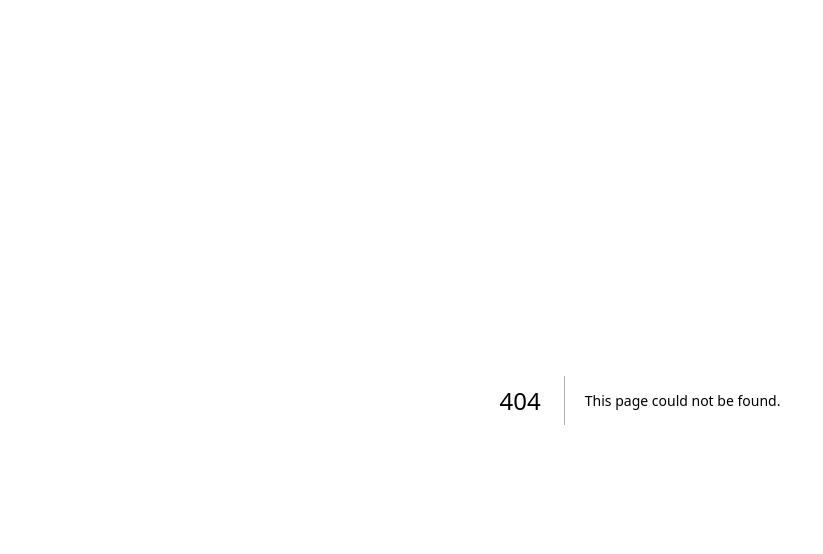
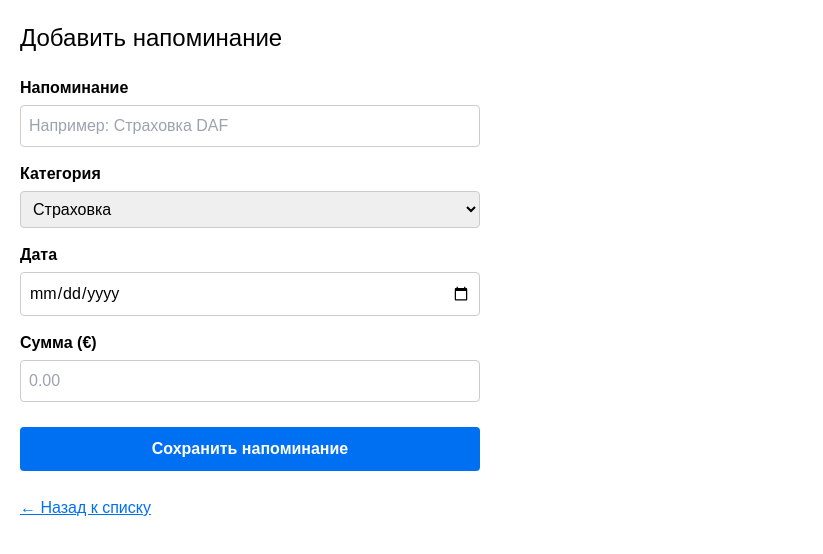
Before and after one commit to kru4ara/logistics-new, a Next.js app: page /reminders/new in a window 1280 px wide. Before the commit this address had no page. Shown: the top 554 px of the page, without its empty margins (0-823 px from the left). Built offline with nearby package versions, Linux system fonts and the light colour scheme; no server answers.

Commit message:
Add files via upload

```diff
--- /dev/null
+++ b/app/reminders/new/page.tsx
@@ -0,0 +1,110 @@
+import { supabase } from '../../../lib/supabaseClient';
+import { redirect } from 'next/navigation';
+
+async function createReminder(formData: FormData) {
+  'use server';
+
+  const title = formData.get('title') as string;
+  const category = formData.get('category') as string;
+  const dueDate = formData.get('due_date') as string;
+  const amount = parseFloat(formData.get('amount') as string) || 0;
+
+  const { error } = await supabase
+    .from('reminders')
+    .insert([
+      {
+        title: title,
+        category: category,
+        due_date: dueDate,
+        amount: amount,
+        status: 'active'
+      }
+    ]);
+
+  if (error) {
+    throw new Error(`Ошибка добавления: ${error.message}`);
+  }
+
+  redirect('/reminders');
+}
+
+export default function NewReminderPage() {
+  return (
+    <div style={{ padding: '20px', fontFamily: 'sans-serif', maxWidth: '500px' }}>
+      <h1 style={{ fontSize: '24px' }}>Добавить напоминание</h1>
+
+      <form action={createReminder} style={{ display: 'flex', flexDirection: 'column', gap: '15px', marginTop: '20px' }}>
+        <div>
+          <label htmlFor="title" style={{ display: 'block', fontWeight: 'bold' }}>Напоминание</label>
+          <input
+            type="text"
+            id="title"
+            name="title"
+            placeholder="Например: Страховка DAF"
+            required
+            style={{ width: '100%', padding: '8px', marginTop: '5px', borderRadius: '4px', border: '1px solid #ccc' }}
+          />
+        </div>
+
+        <div>
+          <label htmlFor="category" style={{ display: 'block', fontWeight: 'bold' }}>Категория</label>
+          <select
+            id="category"
+            name="category"
+            required
+            style={{ width: '100%', padding: '8px', marginTop: '5px', borderRadius: '4px', border: '1px solid #ccc' }}
+          >
+            <option value="insurance">Страховка</option>
+            <option value="inspection">Техосмотр</option>
+            <option value="driver_doc">Документы водителя</option>
+            <option value="payment_to_contractor">Подрядчик</option>
+            <option value="accounting">Бухгалтерия</option>
+          </select>
+        </div>
+
+        <div>
+          <label htmlFor="due_date" style={{ display: 'block', fontWeight: 'bold' }}>Дата</label>
+          <input
+            type="date"
+            id="due_date"
+            name="due_date"
+            required
+            style={{ width: '100%', padding: '8px', marginTop: '5px', borderRadius: '4px', border: '1px solid #ccc' }}
+          />
+        </div>
+
+        <div>
+          <label htmlFor="amount" style={{ display: 'block', fontWeight: 'bold' }}>Сумма (€)</label>
+          <input
+            type="number"
+            id="amount"
+            name="amount"
+            step="0.01"
+            placeholder="0.00"
+            style={{ width: '100%', padding: '8px', marginTop: '5px', borderRadius: '4px', border: '1px solid #ccc' }}
+          />
+        </div>
+
+        <button
+          type="submit"
+          style={{
+            marginTop: '10px',
+            padding: '10px',
+            backgroundColor: '#0070f3',
+            color: 'white',
+            border: 'none',
+            borderRadius: '4px',
+            cursor: 'pointer',
+            fontWeight: 'bold'
+          }}
+        >
+          Сохранить напоминание
+        </button>
+
+        <a href="/reminders" style={{ marginTop: '10px', color: '#0070f3', textDecoration: 'underline' }}>
+          ← Назад к списку
+        </a>
+      </form>
+    </div>
+  );
+}
--- /dev/null
+++ b/app/reminders/page.tsx
@@ -0,0 +1,124 @@
+import { supabase } from '../lib/supabaseClient';
+import { Button } from '@/components/ui/button';
+import { Card, CardContent, CardHeader, CardTitle } from '@/components/ui/card';
+
+// Функция, которая подсчитывает дни до даты
+function getDaysUntil(dateString: string | null) {
+  if (!dateString) return null;
+  const today = new Date();
+  const targetDate = new Date(dateString);
+  const diffTime = targetDate.getTime() - today.getTime();
+  const diffDays = Math.ceil(diffTime / (1000 * 60 * 60 * 24));
+  return diffDays;
+}
+
+export default async function RemindersPage() {
+  const { data: reminders, error } = await supabase
+    .from('reminders')
+    .select('*')
+    .order('due_date', { ascending: true });
+
+  if (error) {
+    return <div>Ошибка загрузки: {error.message}</div>;
+  }
+
+  return (
+    <main className="min-h-screen bg-gray-50 p-8">
+      <div className="max-w-6xl mx-auto space-y-8">
+        <div className="flex justify-between items-center">
+          <h1 className="text-3xl font-bold tracking-tight text-gray-900">⏰ Напоминания</h1>
+          <Button asChild>
+            <a href="/reminders/new">+ Добавить напоминание</a>
+          </Button>
+        </div>
+
+        <div className="grid gap-6 md:grid-cols-3">
+          <Card className="bg-white shadow-sm border-0">
+            <CardHeader className="pb-2">
+              <CardTitle className="text-sm font-medium text-gray-500">Сроки истекли</CardTitle>
+            </CardHeader>
+            <CardContent>
+              <div className="text-2xl font-bold text-red-600">
+                {reminders?.filter(r => getDaysUntil(r.due_date) !== null && getDaysUntil(r.due_date) < 0).length || 0}
+              </div>
+            </CardContent>
+          </Card>
+
+          <Card className="bg-white shadow-sm border-0">
+            <CardHeader className="pb-2">
+              <CardTitle className="text-sm font-medium text-gray-500">Просрочено (0-30 дней)</CardTitle>
+            </CardHeader>
+            <CardContent>
+              <div className="text-2xl font-bold text-orange-500">
+                {reminders?.filter(r => getDaysUntil(r.due_date) !== null && getDaysUntil(r.due_date) >= 0 && getDaysUntil(r.due_date) < 30).length || 0}
+              </div>
+            </CardContent>
+          </Card>
+
+          <Card className="bg-white shadow-sm border-0">
+            <CardHeader className="pb-2">
+              <CardTitle className="text-sm font-medium text-gray-500">Сроки в порядке</CardTitle>
+            </CardHeader>
+            <CardContent>
+              <div className="text-2xl font-bold text-green-600">
+                {reminders?.filter(r => getDaysUntil(r.due_date) !== null && getDaysUntil(r.due_date) >= 30).length || 0}
+              </div>
+            </CardContent>
+          </Card>
+        </div>
+
+        <table style={{ width: '100%', borderCollapse: 'collapse' }}>
+          <thead>
+            <tr style={{ textAlign: 'left', borderBottom: '2px solid #ddd' }}>
+              <th style={{ padding: '10px' }}>Напоминание</th>
+              <th style={{ padding: '10px' }}>Категория</th>
+              <th style={{ padding: '10px' }}>Дата</th>
+              <th style={{ padding: '10px' }}>Осталось дней</th>
+              <th style={{ padding: '10px' }}>Статус</th>
+            </tr>
+          </thead>
+          <tbody>
+            {reminders?.map((r) => {
+              const daysLeft = getDaysUntil(r.due_date);
+              return (
+                <tr key={r.id} style={{ borderBottom: '1px solid #eee' }}>
+                  <td style={{ padding: '10px' }}>{r.title}</td>
+                  <td style={{ padding: '10px' }}>
+                    {r.category === 'insurance' ? '🚗 Страховка' :
+                     r.category === 'inspection' ? '🔧 Техосмотр' :
+                     r.category === 'driver_doc' ? '📄 Документы водителя' :
+                     r.category === 'payment_to_contractor' ? '🚛 Подрядчик' :
+                     r.category === 'accounting' ? '💰 Бухгалтерия' : r.category}
+                  </td>
+                  <td style={{ padding: '10px' }}>{r.due_date || '-'}</td>
+                  <td style={{ padding: '10px' }}>
+                    {daysLeft !== null ? (
+                      <span style={{
+                        color: daysLeft < 0 ? 'red' : daysLeft < 30 ? 'orange' : 'green',
+                        fontWeight: 'bold'
+                      }}>
+                        {daysLeft} дн.
+                      </span>
+                    ) : '-'}
+                  </td>
+                  <td style={{ padding: '10px' }}>
+                    <span style={{
+                      padding: '4px 8px',
+                      borderRadius: '4px',
+                      backgroundColor:
+                        daysLeft !== null && daysLeft < 0 ? '#fee2e2' :
+                        daysLeft !== null && daysLeft < 30 ? '#ffedd5' : '#dcfce7'
+                    }}>
+                      {daysLeft !== null && daysLeft < 0 ? '⚠️ Истекло' :
+                       daysLeft !== null && daysLeft < 30 ? '⚡ Скоро' : '✅ В порядке'}
+                    </span>
+                  </td>
+                </tr>
+              );
+            })}
+          </tbody>
+        </table>
+      </div>
+    </main>
+  );
+}
```
